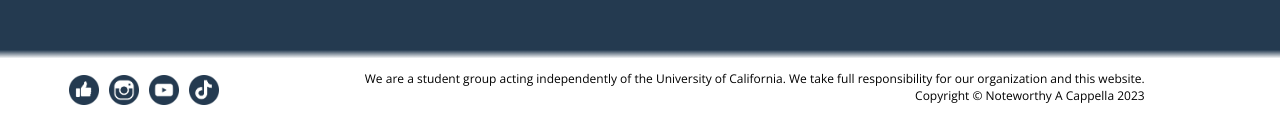
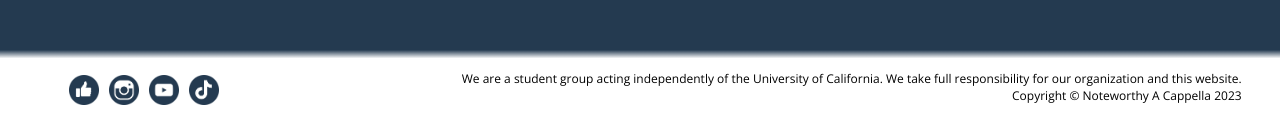
Before and after one commit to rkumar06/webdevproj2, a React (Vite) app in the folder proj2/: page / in a window 1280 px wide. Shown: the part 1439-1570 px from the top of the page. Built offline with nearby package versions, Linux system fonts and the light colour scheme.

Commit message:
fix feet

```diff
--- a/proj2/src/App.jsx
+++ b/proj2/src/App.jsx
@@ -49,9 +49,12 @@ function App() {
           <Link to="https://www.tiktok.com/@uc_noteworthy"><img className= "footer-logo" src = './logos/tiktok.png' /></Link>
 
         </div>
-        <div className = "footer-text">
+        <div className="footer-text-container">
+          <div className = "footer-text">
             <p>We are a student group acting independently of the University of California. We take full responsibility for our organization and this website.<br/>Copyright © Noteworthy A Cappella 2023</p>
+          </div>
         </div>
+
       </footer>
     </Router>
   );
--- a/proj2/src/style.css
+++ b/proj2/src/style.css
@@ -59,8 +59,9 @@ body{
 }
 
 .footer-icons {
+    width: 30%;
     margin-left:5%;
-    margin-right:3%;
+    /* margin-right:3%; */
 }
 
 .footer-logo {
@@ -68,8 +69,14 @@ body{
     padding:5px;
 }
 
+.footer-text-container {
+    width: 100%;
+    display: flex;
+    justify-content: right;
+    margin-right: 3%;
+}
+
 .footer-text{
-    margin-left:8%;
     text-align: right;
 }
 
```
